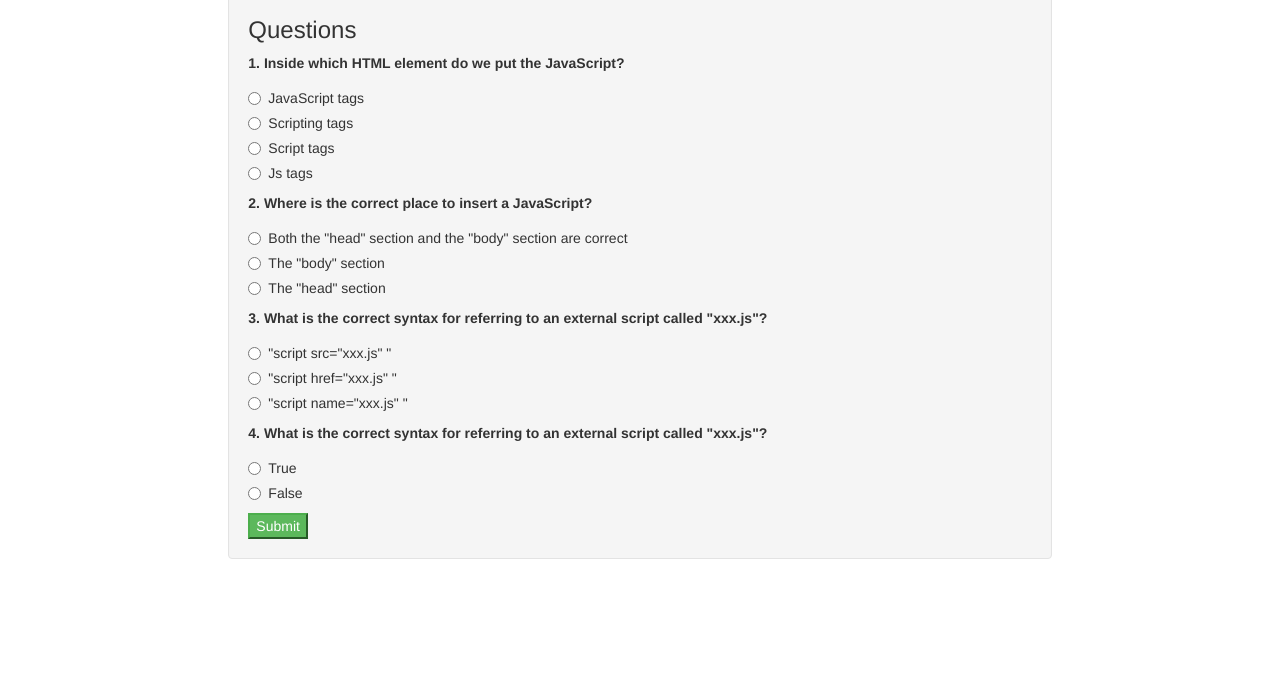
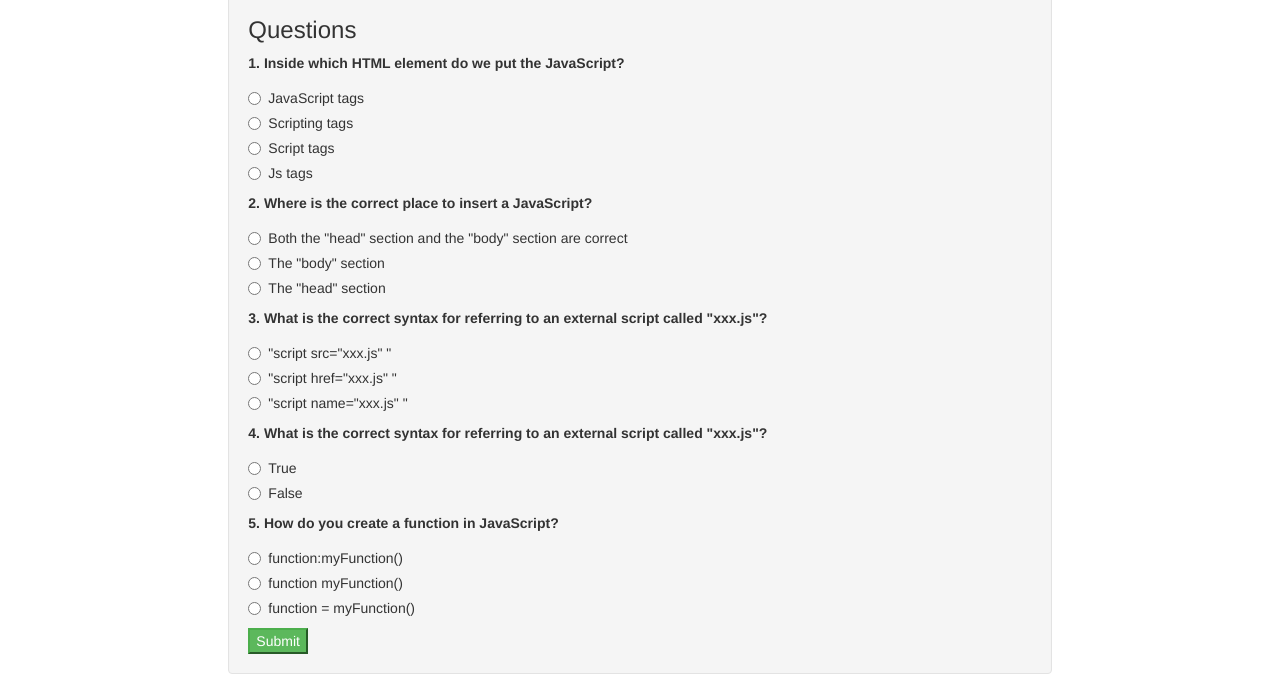
Before and after one commit to wambao/quiz-java, a plain HTML site: page index.html in a window 1280 px wide. Both pictures are taken after a click on the element "Start". Shown: the part 251-945 px from the top of the page. Before the commit the page ends 830 px from the top, so only its background shows below. Drawn offline with nearby package versions, Linux system fonts and the light colour scheme.

```diff
--- a/index.html
+++ b/index.html
@@ -105,28 +105,36 @@
                               </label>
                             </div>
 
+                            <label for="Q5">5. How do you create a function in JavaScript?</label>
+                            <div class="radio">
+                              <label>
+                                <input type="radio" name="Q5" value="0">function:myFunction()
+                              </label>
+                            </div>
 
+                            <div class="radio">
+                              <label>
+                                <input type="radio" name="Q5" value="5">function myFunction()
+                              </label>
+                            </div>
 
-
-
-
-
-
-
-
-
-
+                            <div class="radio">
+                              <label>
+                                <input type="radio" name="Q5" value="0">function = myFunction()
+                              </label>
+                            </div>
 
 
                         <button type="submit" class="btn-success">Submit</button>
 
                 </div>
 
-                <div class="finalResult">
-                  <p> <span id="display"></span> </p>
 
-                </div>
               </form>
+              <div class="finalResult">
+                <p> <span id="display"></span> </p>
+
+              </div>
             </div>
 
             <div class="col-md-2">
```
